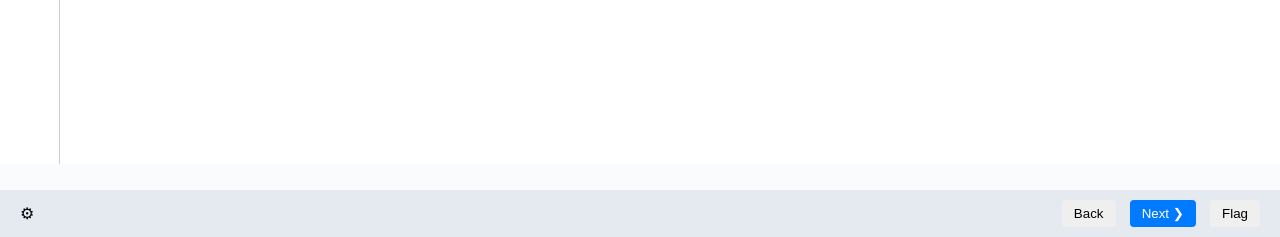
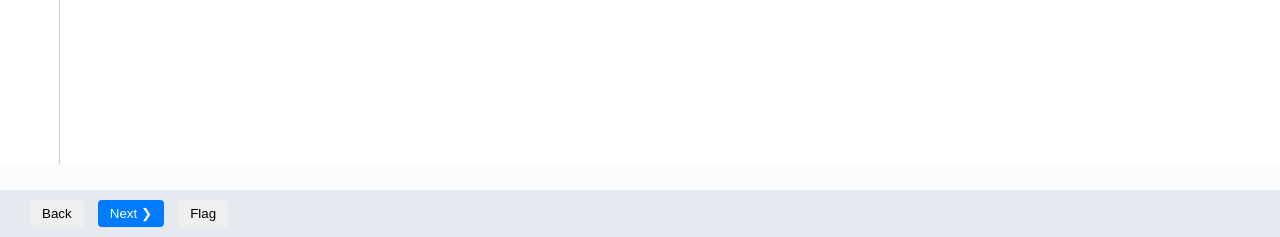
Before and after one commit to pravine9/question-bank, a Flask app: page /practice in a window 1280 px wide. Shown: the part 563-800 px from the top of the page. Run offline with Flask 3, Linux system fonts and the light colour scheme.

Commit message:
Remove unused settings icon

```diff
--- a/templates/practice.html
+++ b/templates/practice.html
@@ -54,7 +54,6 @@
   </section>
 
   <footer class="footer">
-    <span class="settings">&#9881;</span>
     <div class="nav-btns">
       <button class="back-btn">Back</button>
       <button class="next-btn">Next ❯</button>
```
